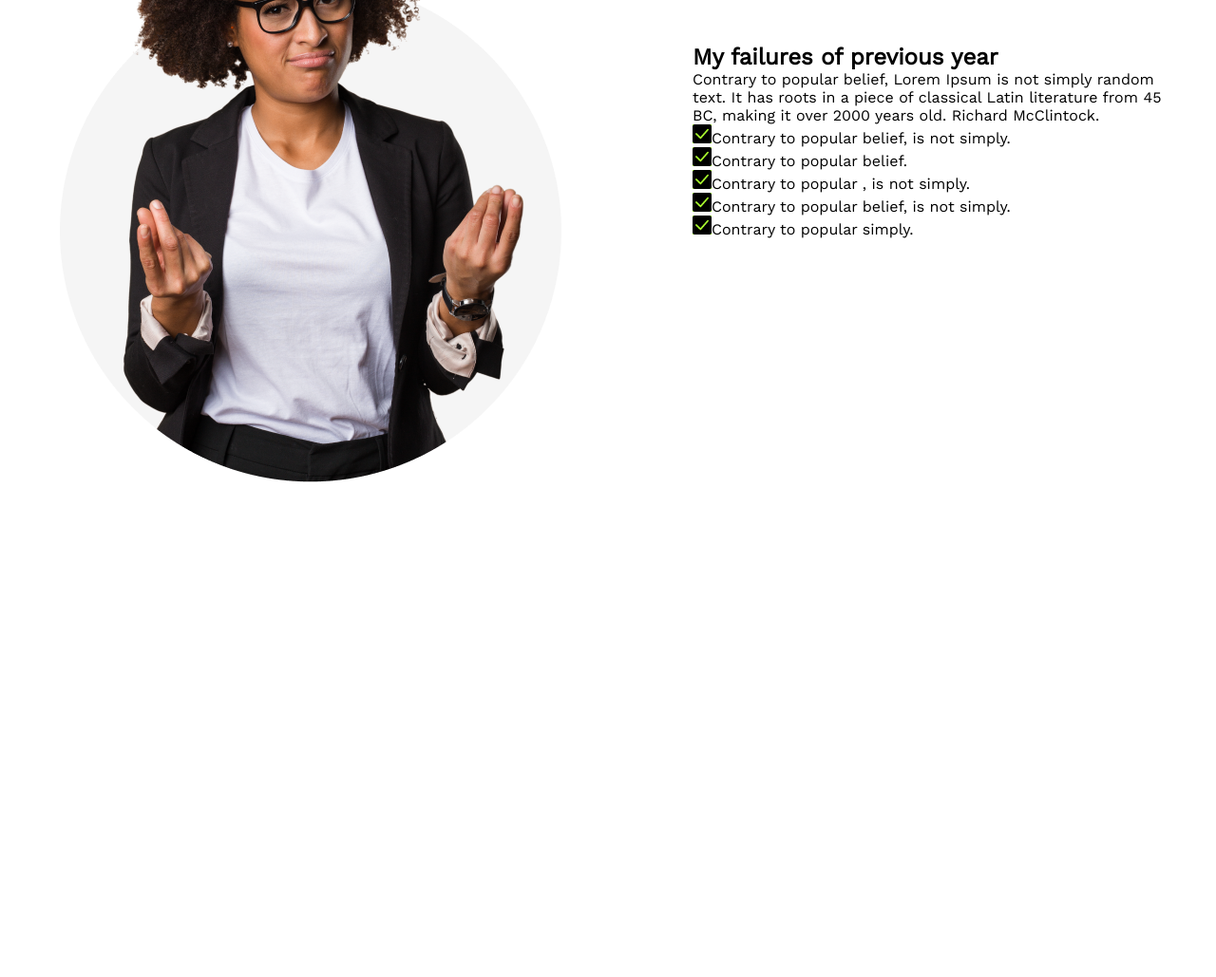
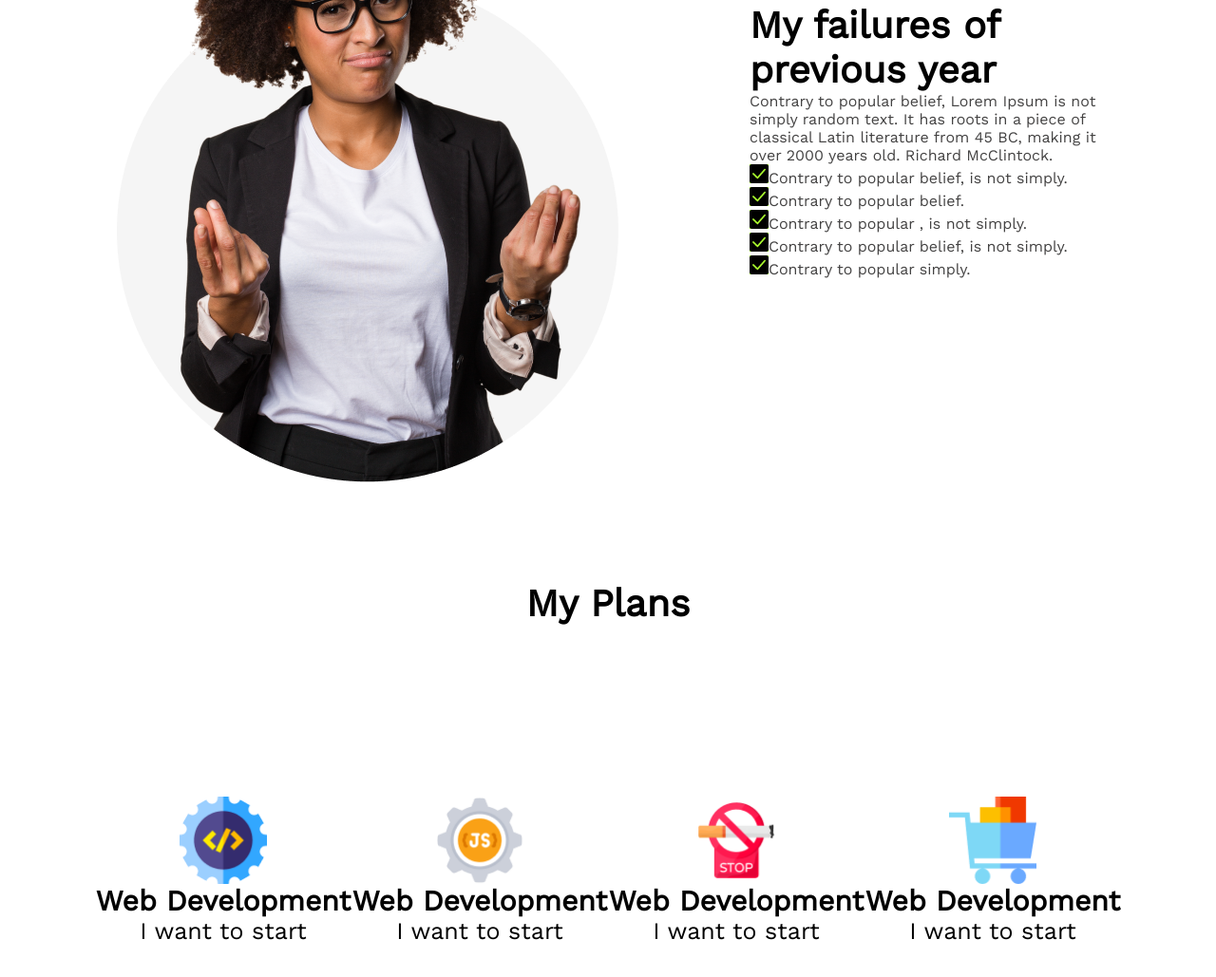
Before and after one commit to muhibuzzaman/new-year-aasignment, a plain HTML site: page index.html in a window 1280 px wide. Shown: the part 815-1844 px from the top of the page at 95% size. Before the commit the page ends 1427 px from the top, so only its background shows below. Drawn offline with nearby package versions, Linux system fonts and the light colour scheme.

Commit message:
second commit

```diff
--- a/index.html
+++ b/index.html
@@ -33,17 +33,48 @@
             <img src="images/person.png" alt="">
         </div>
         <div class="failures-text">
-            <h1>My failures of previous year</h1>
-            <p>Contrary to popular belief, Lorem Ipsum is not simply random text. It has roots in a piece of classical
+            <h1 class="failures-h1">My failures of previous year</h1>
+            <p class="failures-p">Contrary to popular belief, Lorem Ipsum is not simply random text. It has roots in a
+                piece of classical
                 Latin literature from 45 BC, making it over 2000 years old. Richard McClintock. </p>
-            <p><img class="right-img" width="20px" src="images/icons/check-2.png" alt="">Contrary to popular belief, is
+            <p class="failures-p"><img class="right-img" width="20px" src="images/icons/check-2.png" alt="">Contrary to
+                popular belief, is
                 not simply.</p>
-            <p><img class="right-img" width="20px" src="images/icons/check-2.png" alt="">Contrary to popular belief.</p>
-            <p><img class="right-img" width="20px" src="images/icons/check-2.png" alt="">Contrary to popular , is not
+            <p class="failures-p"><img class="right-img" width="20px" src="images/icons/check-2.png" alt="">Contrary to
+                popular belief.</p>
+            <p class="failures-p"><img class="right-img" width="20px" src="images/icons/check-2.png" alt="">Contrary to
+                popular , is not
                 simply.</p>
-            <p><img class="right-img" width="20px" src="images/icons/check-2.png" alt="">Contrary to popular belief, is
+            <p class="failures-p"><img class="right-img" width="20px" src="images/icons/check-2.png" alt="">Contrary to
+                popular belief, is
                 not simply.</p>
-            <p><img class="right-img" width="20px" src="images/icons/check-2.png" alt="">Contrary to popular simply.</p>
+            <p class="failures-p"><img class="right-img" width="20px" src="images/icons/check-2.png" alt="">Contrary to
+                popular simply.</p>
+        </div>
+    </section>
+    <section>
+        <h1 class="plan-h1">My Plans</h1>
+        <div class="plan-divs">
+            <div class="plan-div">
+                <img width="92px" src="images/icons/web.png" alt="">
+                <p class="plan-heading">Web Development</p>
+                <p class="plan-p">I want to start</p>
+            </div>
+            <div class="plan-div">
+                <img width="92px" src="images/icons/js.png" alt="">
+                <p class="plan-heading">Web Development</p>
+                <p class="plan-p">I want to start</p>
+            </div>
+            <div class="plan-div">
+                <img width="92px" src="images/icons/smoke.png" alt="">
+                <p class="plan-heading">Web Development</p>
+                <p class="plan-p">I want to start</p>
+            </div>
+            <div class="plan-div">
+                <img width="92px" src="images/icons/ecom.png" alt="">
+                <p class="plan-heading">Web Development</p>
+                <p class="plan-p">I want to start</p>
+            </div>
         </div>
     </section>
 </body>
--- a/styles/style.css
+++ b/styles/style.css
@@ -53,9 +53,47 @@
 .failures-section {
     display: flex;
     align-items: center;
-    margin: 100px 40px;
+    margin: 100px 100px;
 }
 
 .failures-text {
     margin-left: 120px;
 }
+
+.failures-h1 {
+    font-weight: 700;
+    font-size: 40px;
+}
+
+.failures-p {
+    font-size: 16px;
+    color: #444343;
+}
+
+.plan-h1 {
+    text-align: center;
+    font-weight: 700;
+    font-size: 40px;
+}
+
+.plan-divs {
+    display: flex;
+    justify-content: space-around;
+    margin: 180px 100px;
+}
+
+.plan-div {
+    display: flex;
+    flex-direction: column;
+    align-items: center;
+}
+
+.plan-heading {
+    font-weight: 700;
+    font-size: 30px;
+}
+
+.plan-p {
+    font-weight: 500;
+    font-size: 25px;
+}
```
